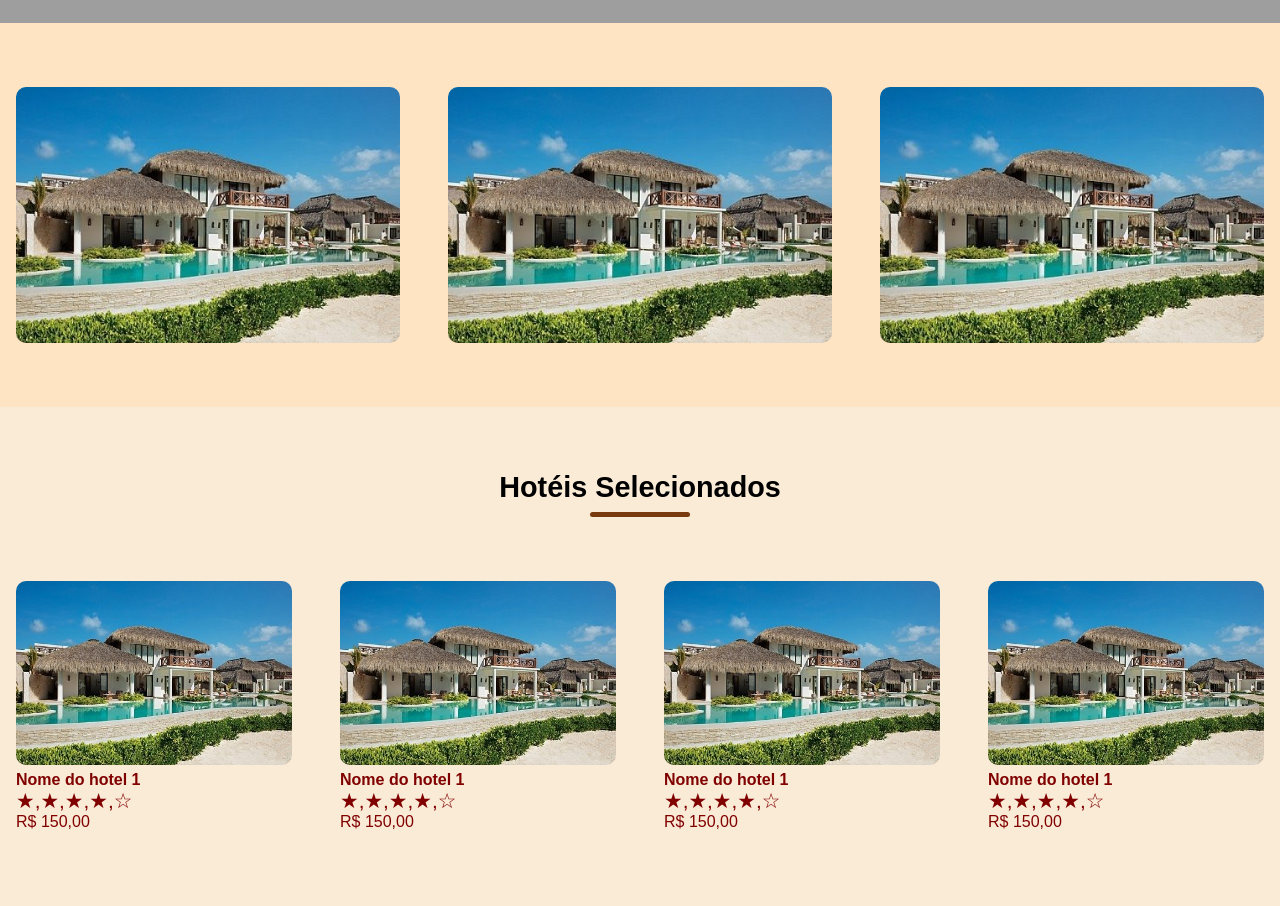
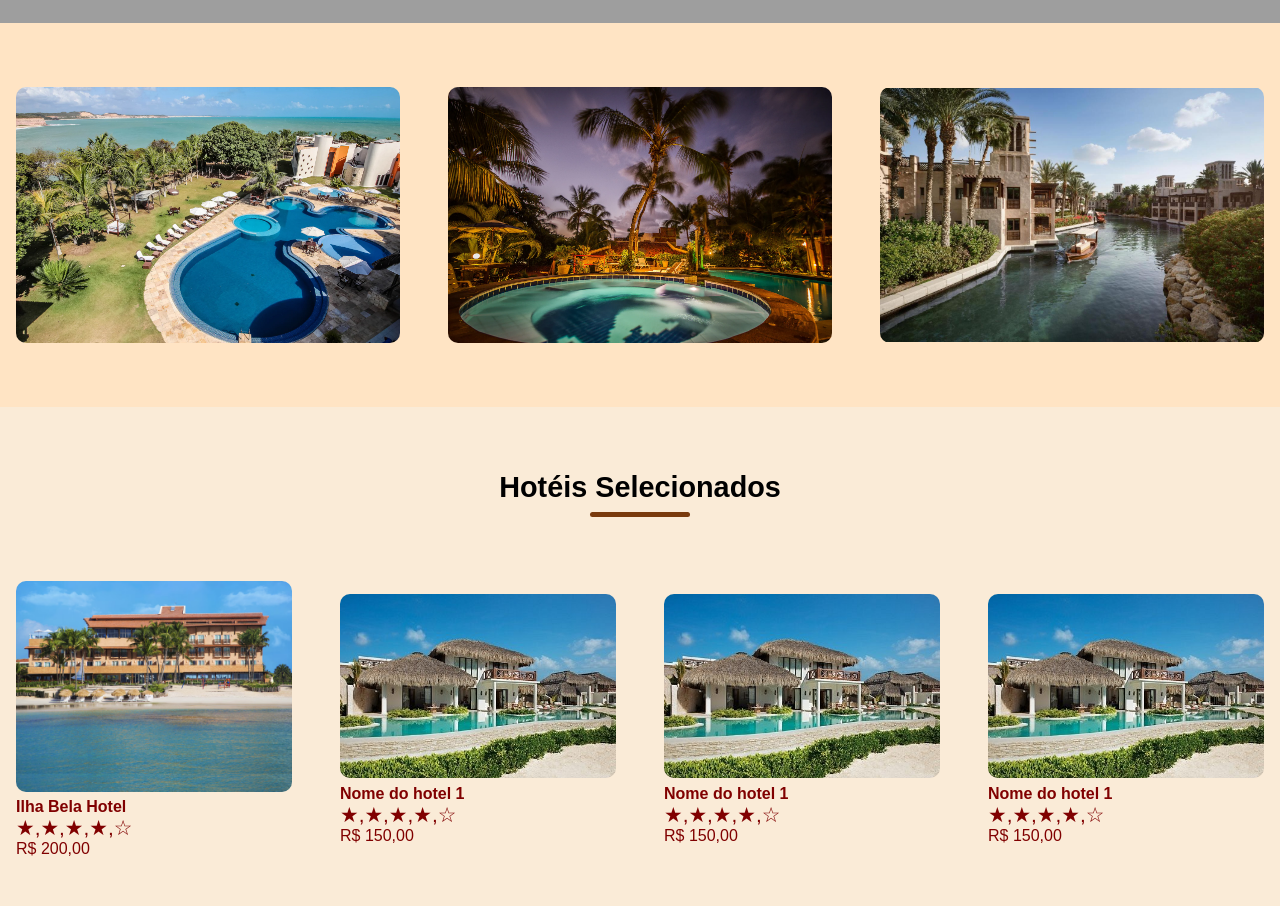
Before and after one commit to anaclaraacs/ProjetoWeb, a plain HTML site: page index.html in a window 1280 px wide. Shown: the part 446-1352 px from the top of the page. Drawn offline with Linux system fonts and the light colour scheme; grey boxes are pictures that could not be loaded.

Commit message:
Adicionando Imagens dos Hotéis

```diff
--- a/index.html
+++ b/index.html
@@ -47,9 +47,9 @@
         <div class="colored-background">
             <div class="page-inner-content">
                 <div class="cols cols-3">
-                    <img src="images/hotel1.jpg" alt="imagem do primeiro hotel"> <!--a gente poderia adicionar um link aqui para o tripadvisor-->
-                    <img src="images/hotel1.jpg" alt="imagem do segundo hotel"> <!--aqui colocamos a imagem de outro hotel-->
-                    <img src="images/hotel1.jpg" alt="imagem do terceiro hotel"> <!--aqui a mesma coisa, outra imagem de hotel-->
+                    <img src= "images/imgHotel1.webp"alt="imagem do primeiro hotel"> <!--a gente poderia adicionar um link aqui para o tripadvisor-->
+                    <img src="images/imgHotel2.webp" alt="imagem do segundo hotel"> <!--aqui colocamos a imagem de outro hotel-->
+                    <img src="images/imgHotel3.jpg" alt="imagem do terceiro hotel"> <!--aqui a mesma coisa, outra imagem de hotel-->
                 </div>
             </div>
         </div>
@@ -59,10 +59,10 @@
             <div class="subtitle-underline"></div>
             <div class="cols cols-4">
                 <div class="hotel"> <!--esse trecho corresponde as imagens dos hoteis selecionados, com seus respectivos valores de diaria e as estrelas-->
-                    <img src="images/hotel1.jpg" alt=""> <!--aqui colocamos imagens de outro hotel-->
-                    <p class="hotel-name"> Nome do hotel 1</p>
+                    <img src="images/imgHotel5.avif" alt=""> <!--aqui colocamos imagens de outro hotel-->
+                    <p class="hotel-name"> Ilha Bela Hotel</p>
                     <p class="rate">&#9733,&#9733,&#9733,&#9733,&#9734</p> <!--&#9733 eh estrela cheia e o &#9734 eh estrela vazia-->
-                    <p class="charge-per-day">R$ 150,00</p> <!--esse daqui eh o valor da diaria-->
+                    <p class="charge-per-day">R$ 200,00</p> <!--esse daqui eh o valor da diaria-->
                 </div>
                 <div class="hotel"> <!--esse trecho corresponde as imagens dos hoteis selecionados, com seus respectivos valores de diaria e as estrelas-->
                     <img src="images/hotel1.jpg" alt=""> <!--aqui colocamos imagens de outro hotel-->
@@ -90,7 +90,7 @@
             <div class="subtitle-underline"></div>
             <div class="cols cols-4">
                 <div class="hotel"> <!--esse trecho corresponde as imagens dos hoteis selecionados, com seus respectivos valores de diaria e as estrelas-->
-                    <img src="images/hotel1.jpg" alt=""> <!--aqui colocamos imagens de outro hotel-->
+                    <img src="images/img 1.jpg" alt=""> <!--aqui colocamos imagens de outro hotel-->
                     <p class="hotel-name"> Nome do hotel 1</p>
                     <p class="rate">&#9733,&#9733,&#9733,&#9733,&#9734</p> <!--&#9733 eh estrela cheia e o &#9734 eh estrela vazia-->
                     <p class="charge-per-day">R$ 150,00</p> <!--esse daqui eh o valor da diaria-->
```
Also changed, not shown: images/hotel1.webp (added), images/hotel2.webp (added), images/hotel5.webp (added), images/imagem 4.webp (added), images/img 2.jpg (added), images/img 3.jpg (added), images/img 4.jpg (added), images/imgHotel1.webp (added), images/imgHotel2.webp (added), images/imgHotel3.jpg (added), images/imgHotel4.jpg (added), images/imgHotel5.avif (added), images/products/app-store.png (renamed from images/app-store.png), images/products/exclusive.png (renamed from images/exclusive.png), 1 more files, 1 other file.
